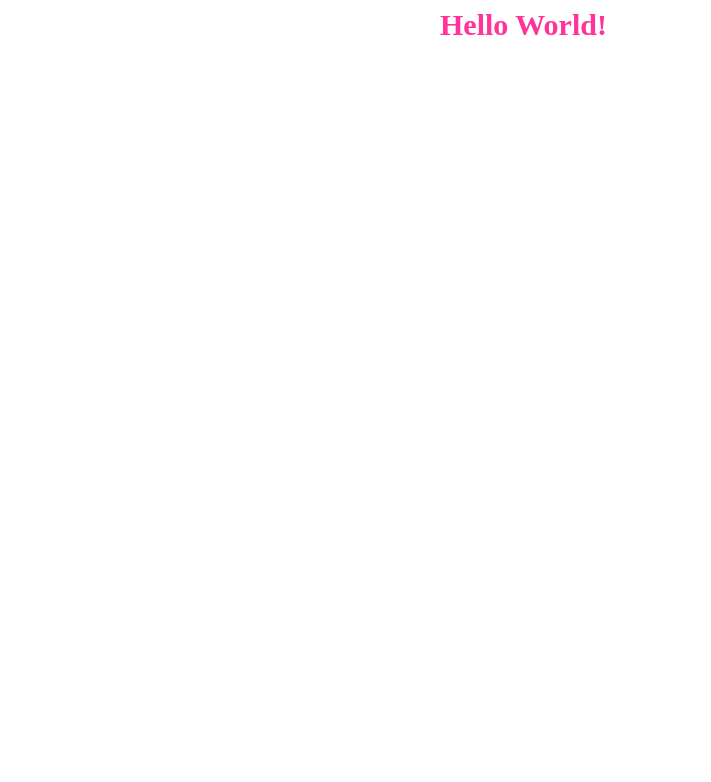
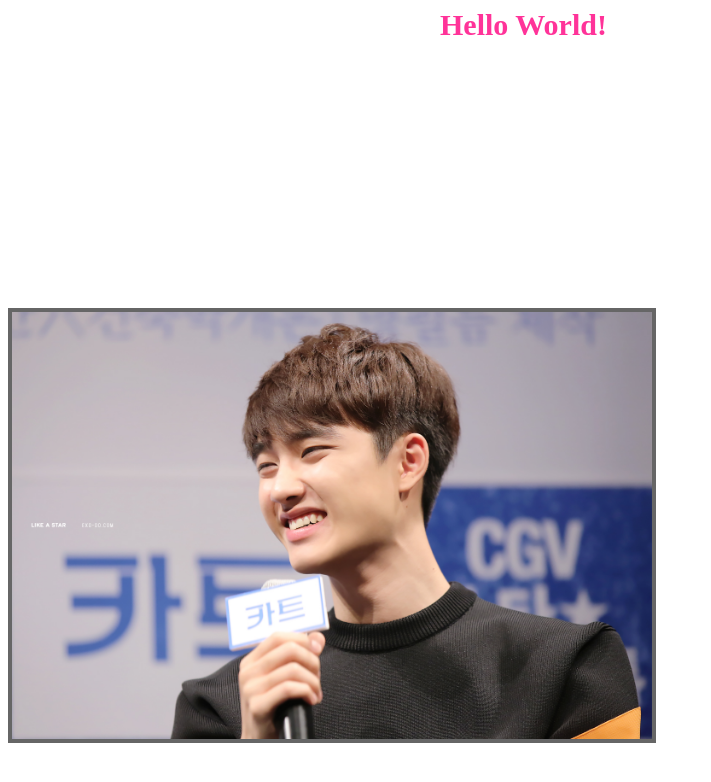
Before and after one commit to wjdgpwls618/wjdgpwls618.github.io, a plain HTML site: page index.html in a window 1280 px wide. Shown: the whole page, without its empty margins (0-711 px from the left). Drawn offline with Linux system fonts and the light colour scheme.

Commit message:
#2 사진추가

```diff
--- a/index.html
+++ b/index.html
@@ -1,6 +1,7 @@
 <!DOCTYPE html>
 <html>
 <head>
+	<meta charset="utf8">
     <title>정혜진의 홈페이지</title>
     <script src="./main.js"></script>
     <style>
@@ -16,5 +17,6 @@
 </head>
 <body>
 <div class="greeting">Hello World!</div>
+<img src="./images/do.jpg" alt="경수야 사랑해" title="토켱슈" style="width:640px;border:4px solid #666666"/>
 </body>
 </html>
```
Also changed, not shown: images/do.jpg (added).
